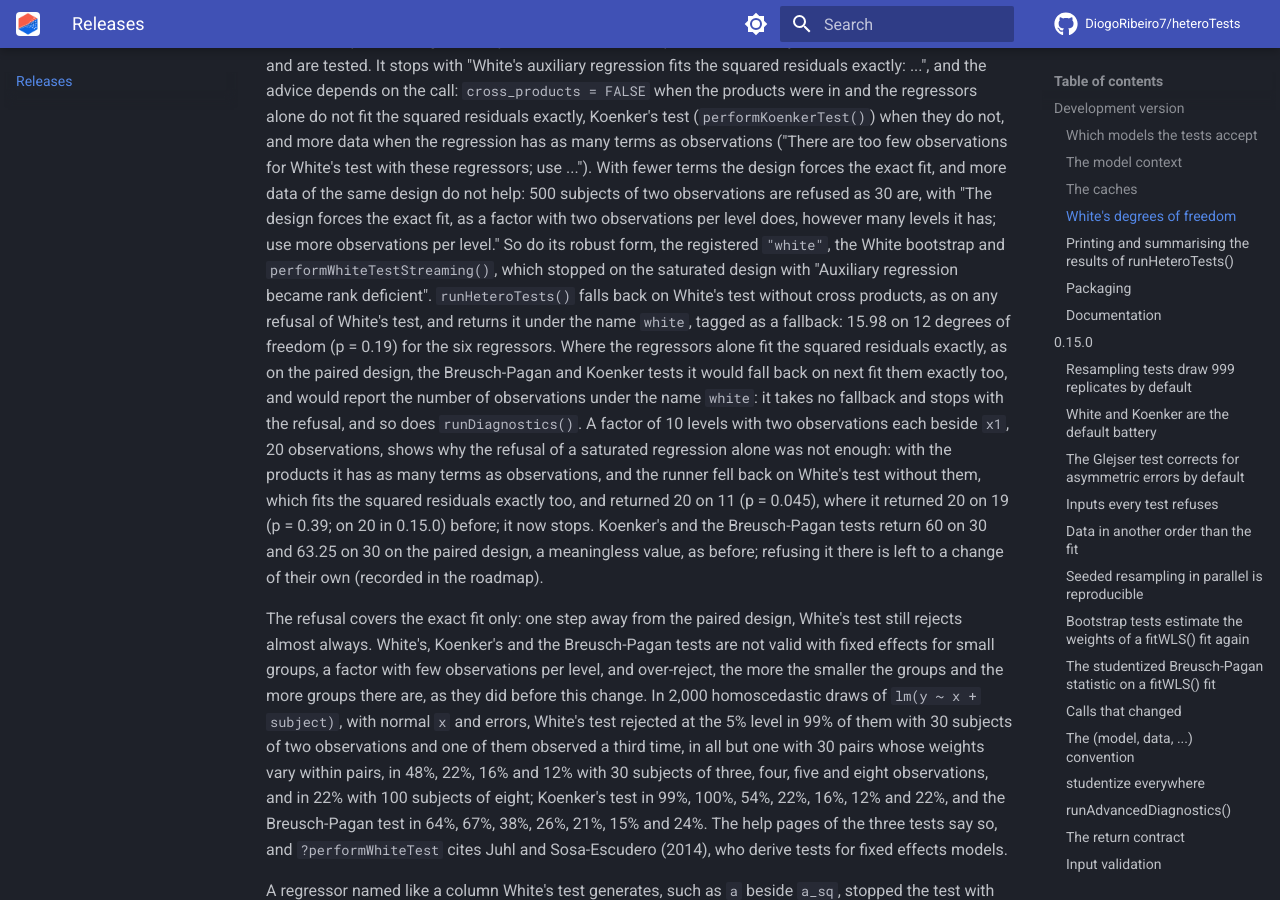
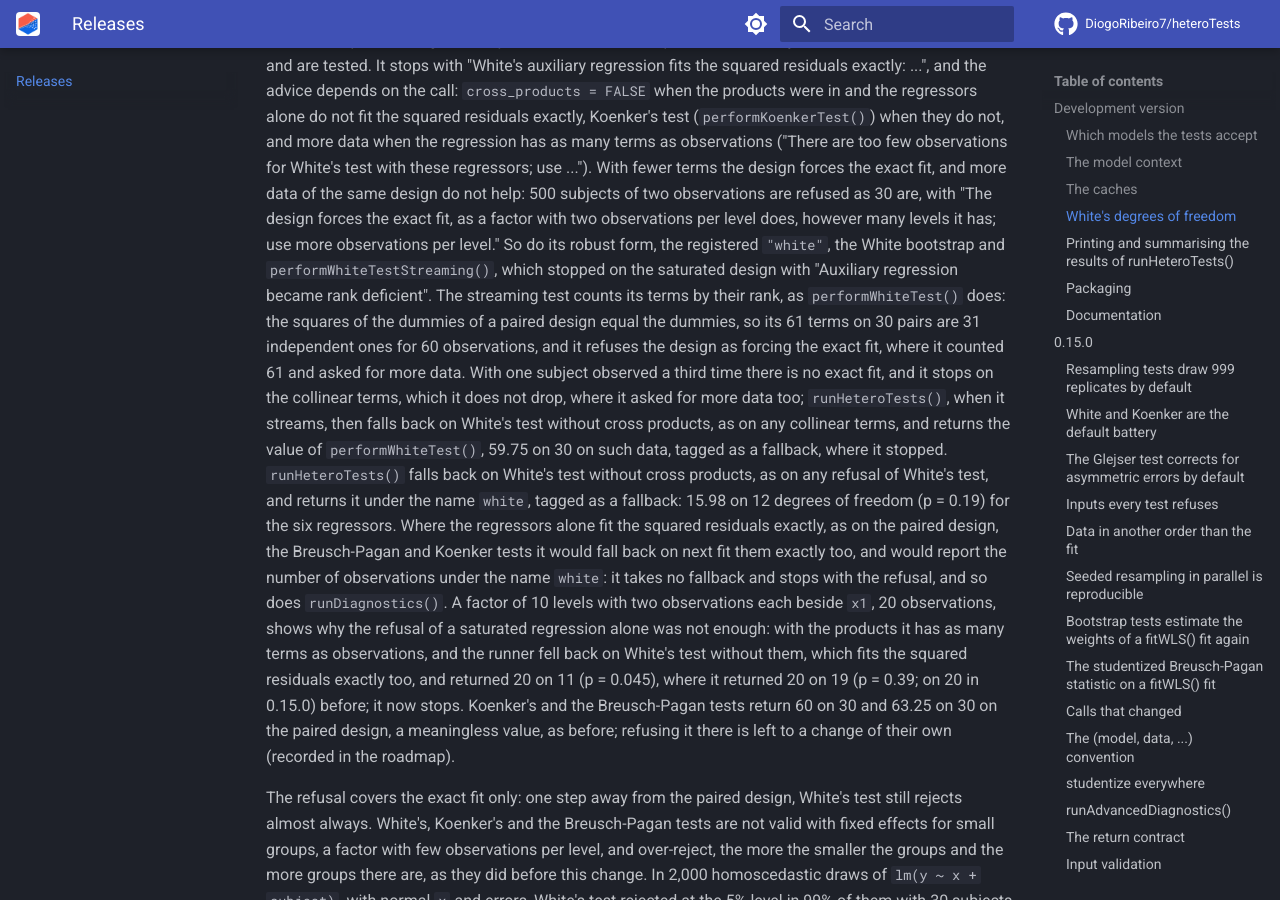
Before and after one commit to DiogoRibeiro7/heteroTests, an MkDocs documentation site: the page built from docs/releases.md, in a window 1280 px wide and 900 px high, scrolled down 26153 px. Built offline with MkDocs 1.6.1 and Material for MkDocs 9.7.7, drawn with Linux system fonts in a browser that asks for light colours; comment, search, counter and statistics services are not loaded.

Commit message:
Count the streaming White test's terms by their rank
On a paired design the squares of the subject dummies equal the dummies,
so performWhiteTestStreaming() counted 61 terms for 60 observations and
refused the design as saturated, asking for more data, which never helps
there. It now counts them by the rank of its cross-product matrix, as
performWhiteTest() does: 31 independent terms, an exact fit the design
forces, refused with the advice to use more observations per level.

With one subject observed a third time there is no exact fit: the
streaming test stops on the collinear terms instead of asking for more
data, and runHeteroTests(), when it streams, falls back on White's test
without cross products, giving the value of performWhiteTest(), where it
stopped. Valid calls are unchanged: the full-rank path is the same.

```diff
--- a/docs/releases.md
+++ b/docs/releases.md
@@ -1273,7 +1273,17 @@ the exact fit, as a factor with two observations per level does, however
 many levels it has; use more observations per level." So
 do its robust form, the registered `"white"`, the White bootstrap and
 `performWhiteTestStreaming()`, which stopped on the saturated design with
-"Auxiliary regression became rank deficient". `runHeteroTests()` falls back
+"Auxiliary regression became rank deficient". The streaming test counts its
+terms by their rank, as `performWhiteTest()` does: the squares of the
+dummies of a paired design equal the dummies, so its 61 terms on 30 pairs
+are 31 independent ones for 60 observations, and it refuses the design as
+forcing the exact fit, where it counted 61 and asked for more data. With one
+subject observed a third time there is no exact fit, and it stops on the
+collinear terms, which it does not drop, where it asked for more data too;
+`runHeteroTests()`, when it streams, then falls back on White's test without
+cross products, as on any collinear terms, and returns the value of
+`performWhiteTest()`, 59.75 on 30 on such data, tagged as a fallback, where
+it stopped. `runHeteroTests()` falls back
 on White's test without cross products, as on any refusal of White's test,
 and returns it under the name `white`, tagged as a fallback: 15.98 on 12
 degrees of freedom (p = 0.19) for the six regressors. Where the regressors
```
Also changed, not shown: NEWS.md (+11 -1 lines), docs/reference/performWhiteTestStreaming.md (+4 -4 lines), 3 other files.
